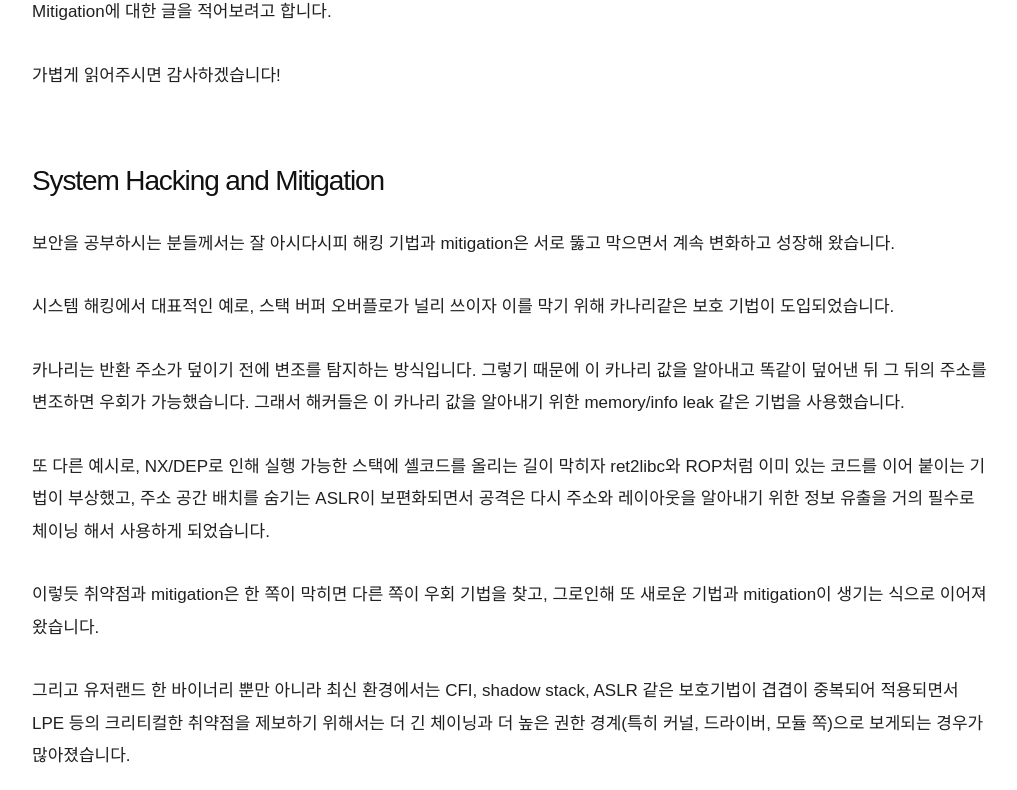
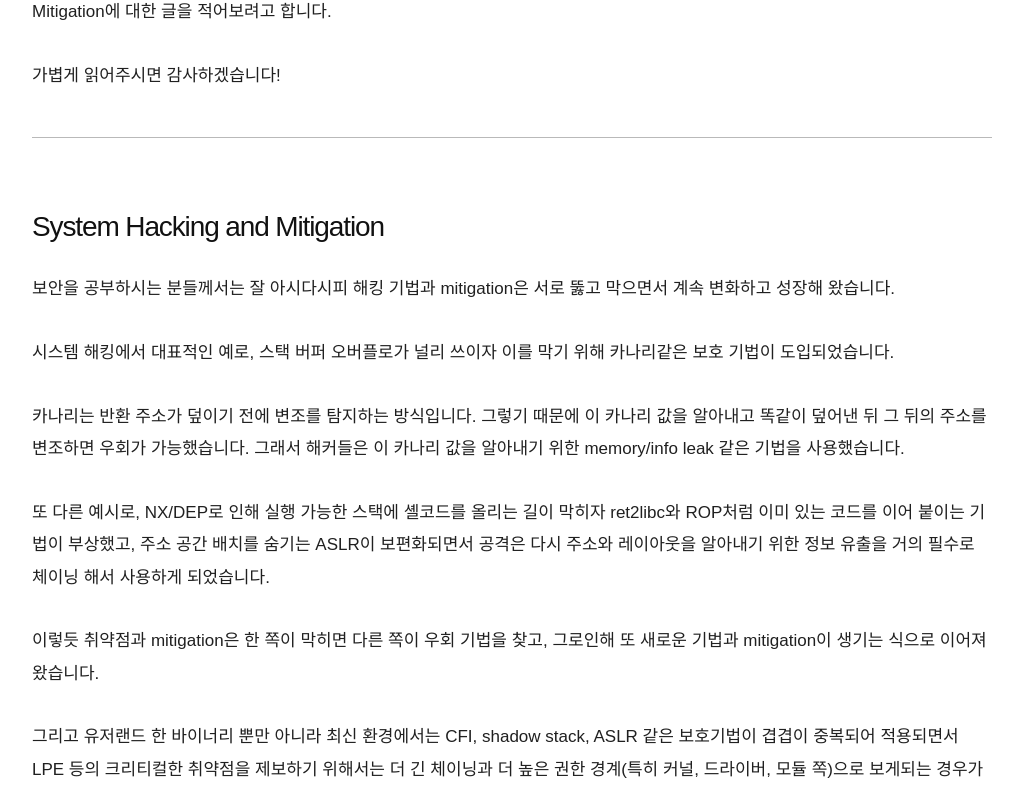
Before and after one commit to SecurityQuble/SecurityQuble.github.io, a Next.js app: page /posts/system-hacking-mitigation-bulkhead in a window 1280 px wide. Shown: the part 774-1564 px from the top of the page, without its empty margins (128-1145 px from the left). Built offline with nearby package versions, Linux system fonts and the light colour scheme.

Commit message:
Add section dividers before System Hacking and 마무리.

```diff
--- a/app/posts/system-hacking-mitigation-bulkhead/page.tsx
+++ b/app/posts/system-hacking-mitigation-bulkhead/page.tsx
@@ -43,6 +43,8 @@ export default function SystemHackingMitigationBulkheadPost() {
             합니다.
           </p>
           <p>가볍게 읽어주시면 감사하겠습니다!</p>
+
+          <hr />
 
           <h2>System Hacking and Mitigation</h2>
           <p>
@@ -188,6 +190,8 @@ export default function SystemHackingMitigationBulkheadPost() {
             생각하시면 될 것 같습니다.
           </p>
 
+          <hr />
+
           <h2>마무리</h2>
           <p>
             최신 mitigation들이 어떤 방향으로 발전되고 연구되고 있는지에 대해 적어보고 싶어서
```
Also changed, not shown: app/posts/system-hacking-mitigation-bulkhead/content.md (+4 -0 lines).
